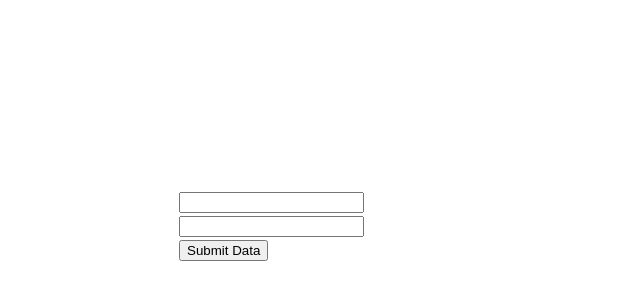
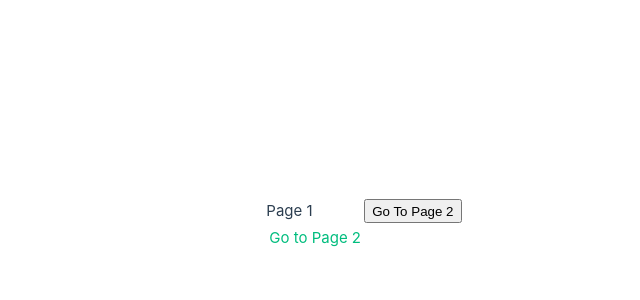
Before and after one commit to lrandom/demo-vue-cy-2, a Vue app: page /page-1 in a window 1280 px wide. Before the commit this address had no page. Shown: the part 174-474 px from the top of the page, without its empty margins (276-916 px from the left). Built offline with nearby package versions, Linux system fonts and the light colour scheme.

Commit message:
update code

```diff
--- a/src/App.vue
+++ b/src/App.vue
@@ -3,5 +3,6 @@ import Login from '@/views/Login.vue'
 </script>
 
 <template>
-  <Login />
+  <!--  <Login />-->
+  <RouterView></RouterView>
 </template>
--- a/src/router/index.js
+++ b/src/router/index.js
@@ -3,8 +3,22 @@ import { createRouter, createWebHistory } from 'vue-router'
 const router = createRouter({
   history: createWebHistory(import.meta.env.BASE_URL),
   routes: [
-
-  ]
+    {
+      name: 'Page1',
+      path: '/page-1',
+      component: () => import('../views/sub_views/Page1.vue'),
+    },
+    {
+      name: 'Page2',
+      path: '/page-2-hihi/:id/:name',
+      component: () => import('../views/sub_views/Page2.vue'),
+    },
+    {
+      path: '/:pathMatch(.*)*',
+      name: 'ErrorView',
+      component: () => import('../views/Error.vue'),
+    },
+  ],
 })
 
 export default router
--- /dev/null
+++ b/src/views/Error.vue
@@ -0,0 +1,11 @@
+<script setup>
+
+</script>
+
+<template>
+  404 Not found
+</template>
+
+<style scoped>
+
+</style>
--- /dev/null
+++ b/src/views/sub_views/Page1.vue
@@ -0,0 +1,39 @@
+<script setup>
+import { useRouter } from 'vue-router'
+
+const router = useRouter()
+
+function clickToGoPage2() {
+  const path = router.resolve({
+    name: 'Page2',
+    params: {
+      id: 1,
+      name: 'Luan',
+    },
+    query: {
+      myAge: 18,
+    },
+  })
+  console.log(path)
+}
+
+
+</script>
+<template>
+  Page 1
+
+  <button @click="clickToGoPage2()">Go To Page 2</button>
+  <RouterLink
+    :to="{
+      name: 'Page2',
+      params: {
+        id: 1,
+        name: 'Luan',
+      },
+      query: {
+        myAge: 18,
+      },
+    }"
+    >Go to Page 2
+  </RouterLink>
+</template>
--- /dev/null
+++ b/src/views/sub_views/Page2.vue
@@ -0,0 +1,26 @@
+<script setup>
+import { useRoute } from 'vue-router'
+import { onMounted, watch } from 'vue'
+
+const route = useRoute()
+
+onMounted(()=>{
+  //call api o day
+})
+
+watch(()=>route, (newVal, oldVal)=>{
+  //call api o day
+},{
+  deep:true
+})
+</script>
+
+<template>
+  <div>Page 2</div>
+  <br />
+  <div>{{ route.params.id }}</div>
+  <div>{{ route.params.name }}</div>
+  <div>{{ route?.query?.myAge }}</div>
+</template>
+
+<style scoped></style>
```
